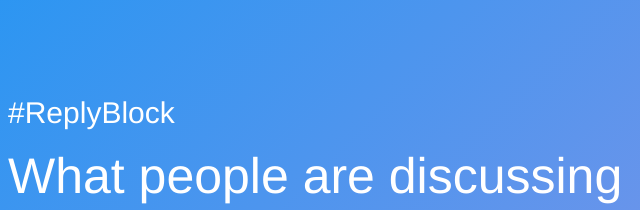
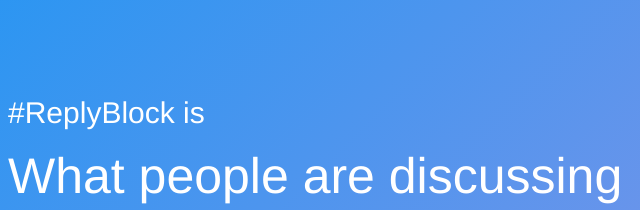
Before and after one commit to ReplyBlock/landing-page, a website: page index.html in a window 1280 px wide. Shown: the part 164-374 px from the top of the page, 62-702 px from the left. Drawn offline with Linux system fonts and the light colour scheme.

Commit message:
fix text

```diff
--- a/index.html
+++ b/index.html
@@ -32,7 +32,7 @@
       <div class="row">
         <div class="col-sm-7">
           <div class="d-mt100 mb50">
-            <h4>#ReplyBlock</h4>
+            <h4>#ReplyBlock is</h4>
             <h1>What people are discussing and talking about blockchain, crytocurrency industry</h1>
           </div>
         </div>
```
